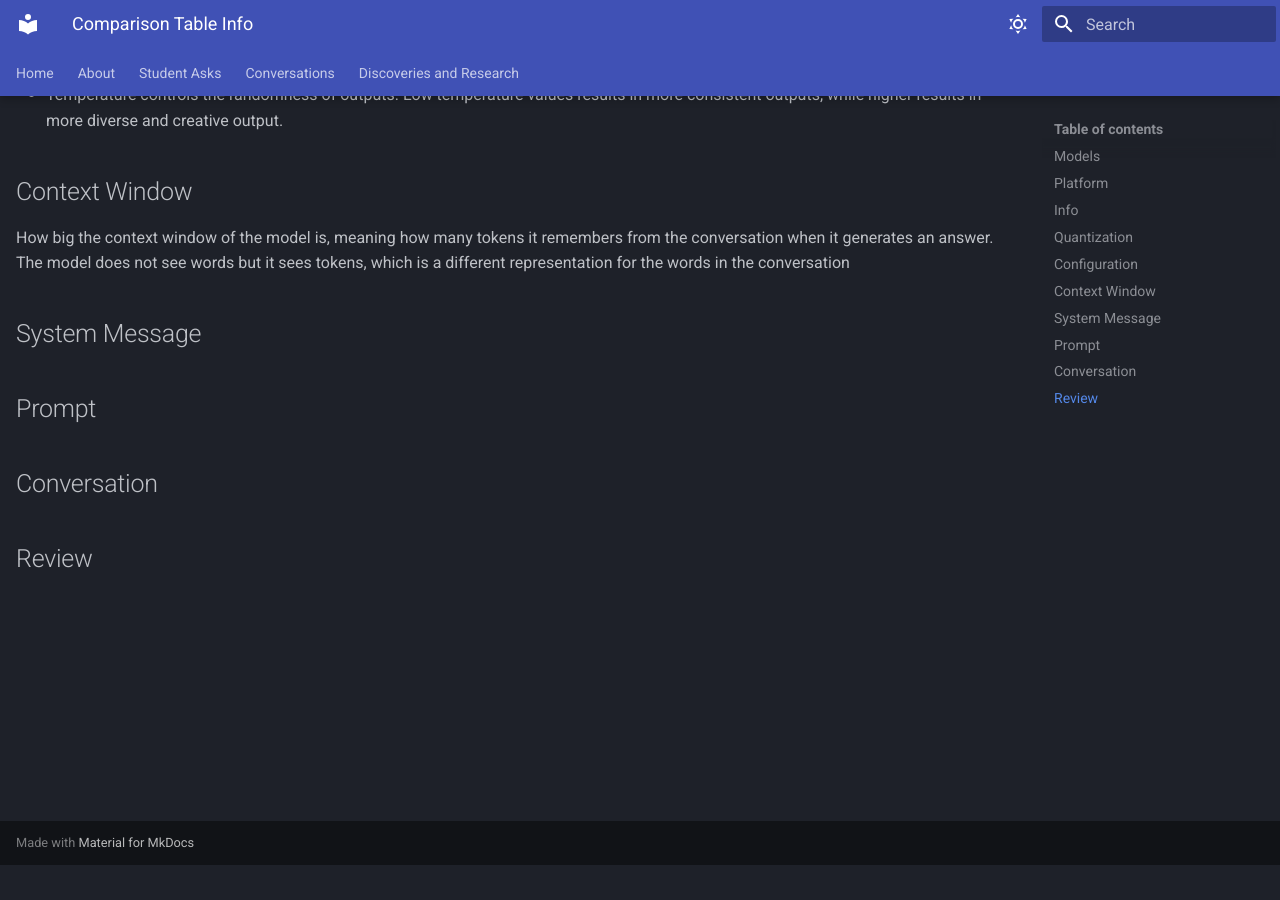
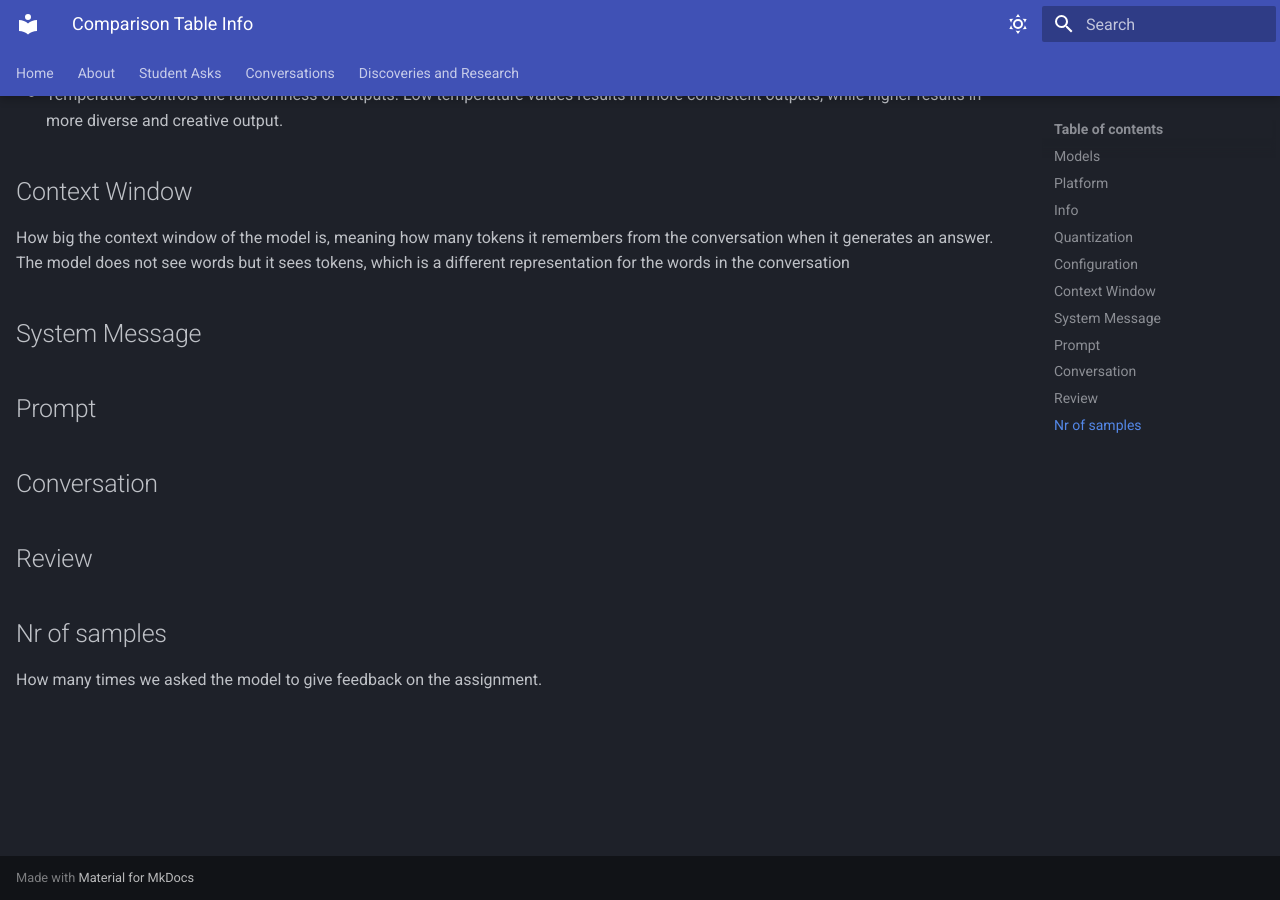
Before and after one commit to SandeepMango159/AIFeedbackEducationDocs, an MkDocs documentation site: the page built from docs/Comparison Table Info.md, in a window 1280 px wide and 900 px high, scrolled down 797 px. Built offline with MkDocs 1.6.1 and Material for MkDocs 9.7.7, drawn with Linux system fonts in a browser that asks for light colours; before the commit the page ends 1662 px from its top, so only the background shows below that.

Commit message:
Add nr of samples to comparison table info

```diff
--- a/docs/Comparison Table Info.md
+++ b/docs/Comparison Table Info.md
@@ -42,7 +42,8 @@ The model does not see words but it sees tokens, which is a different representa
 
 ## Review
 
-#
+## Nr of samples
+How many times we asked the model to give feedback on the assignment.
 
 #
 
```
